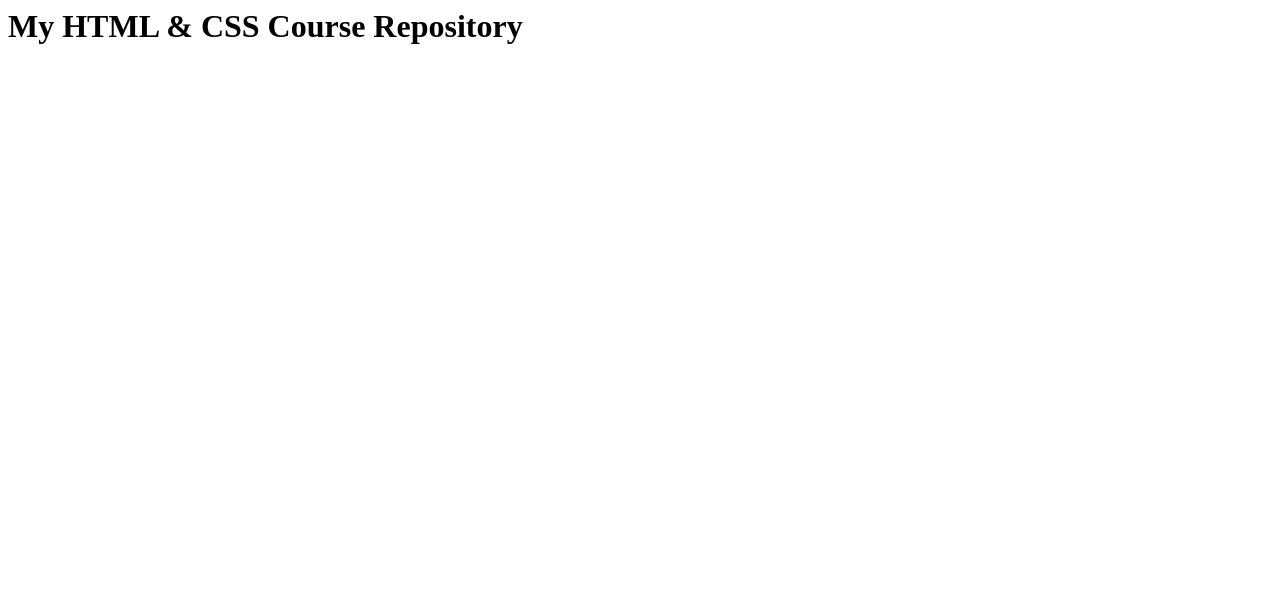
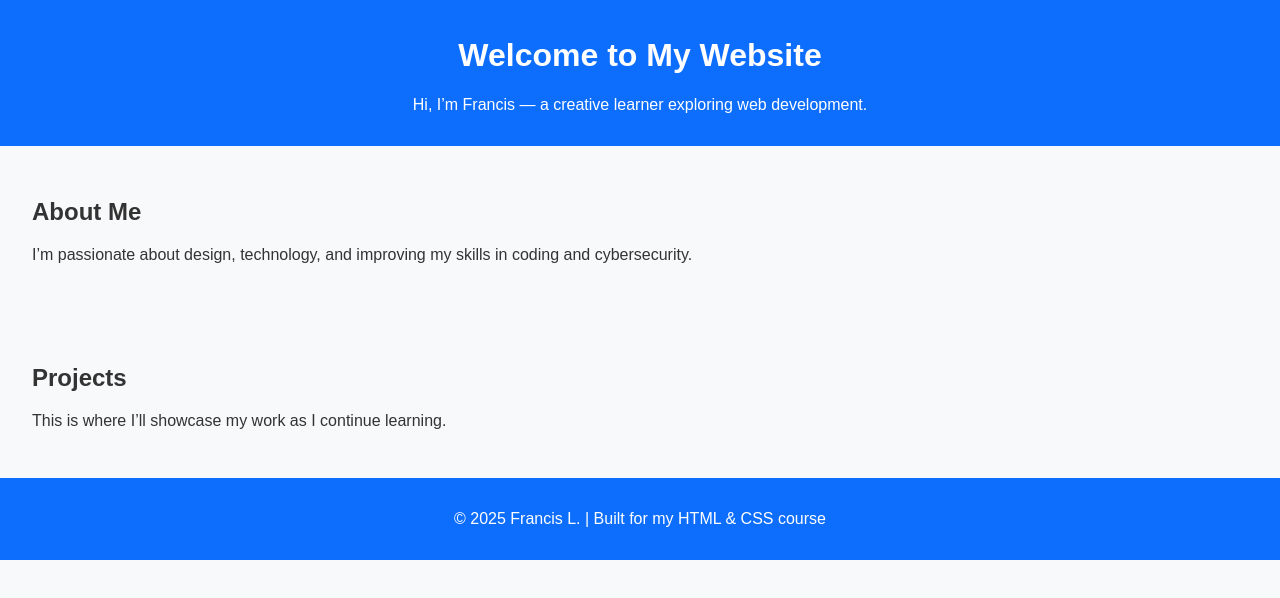
Before and after one commit to francislazaro/HTML-CSS-Course, a plain HTML site: page index.html in a window 1280 px wide. Drawn offline with Linux system fonts and the light colour scheme.

Commit message:
Summary
Added One-Page Website files

```diff
--- a/index.html
+++ b/index.html
@@ -1 +1,29 @@
-<h1>My HTML & CSS Course Repository</h1>
+<!DOCTYPE html>
+<html lang="en">
+<head>
+  <meta charset="UTF-8">
+  <meta name="viewport" content="width=device-width, initial-scale=1.0">
+  <title>Francis' One Page Website</title>
+  <link rel="stylesheet" href="style.css">
+</head>
+<body>
+  <header>
+    <h1>Welcome to My Website</h1>
+    <p>Hi, I’m Francis — a creative learner exploring web development.</p>
+  </header>
+
+  <section>
+    <h2>About Me</h2>
+    <p>I’m passionate about design, technology, and improving my skills in coding and cybersecurity.</p>
+  </section>
+
+  <section>
+    <h2>Projects</h2>
+    <p>This is where I’ll showcase my work as I continue learning.</p>
+  </section>
+
+  <footer>
+    <p>© 2025 Francis L. | Built for my HTML & CSS course</p>
+  </footer>
+</body>
+</html>
--- /dev/null
+++ b/style.css
@@ -0,0 +1,18 @@
+body {
+  font-family: Arial, sans-serif;
+  margin: 0;
+  padding: 0;
+  background: #f8f9fa;
+  color: #333;
+}
+
+header, footer {
+  background: #0d6efd;
+  color: white;
+  text-align: center;
+  padding: 1em;
+}
+
+section {
+  padding: 2em;
+}
```
